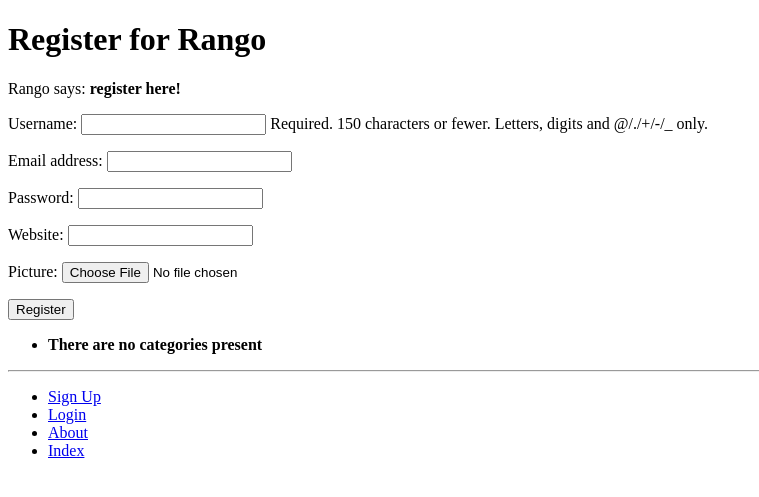
After one commit to andrewlblair/tango_that_i_bothered_to_test, a Django app: page /rango/register/ in a window 1280 px wide. The commit adds this page. Shown: the top 497 px of the page, without its empty margins (0-759 px from the left). Run offline with Django 3.2, Linux system fonts and the light colour scheme; data that the repository does not hold is empty.

Commit message:
Chapter 9 - user authentication, decorators, log in and out

```diff
--- a/rango/admin.py
+++ b/rango/admin.py
@@ -1,6 +1,6 @@
 from django.contrib import admin
 from rango.models import Category, Page
-
+from rango.models import UserProfile
 
 class PageAdmin(admin.ModelAdmin):
     list_display = ['title', 'category', 'url']
@@ -11,3 +11,4 @@ class CategoryAdmin(admin.ModelAdmin):
 # Register your models here.
 admin.site.register(Category,CategoryAdmin)
 admin.site.register(Page, PageAdmin)
+admin.site.register(UserProfile)
--- a/rango/forms.py
+++ b/rango/forms.py
@@ -1,5 +1,7 @@
 from django import forms
 from rango.models import Page, Category
+from django.contrib.auth.models import User
+from rango.models import UserProfile
 
 
 class CategoryForm(forms.ModelForm):
@@ -31,3 +33,17 @@ class PageForm(forms.ModelForm):
             cleaned_data['url'] = url
 
         return cleaned_data
+
+
+class UserForm(forms.ModelForm):
+    password = forms.CharField(widget=forms.PasswordInput())
+
+    class Meta:
+        model = User
+        fields = ('username', 'email', 'password',)
+
+
+class UserProfileForm(forms.ModelForm):
+    class Meta:
+        model = UserProfile
+        fields = ('website','picture',)
--- a/rango/models.py
+++ b/rango/models.py
@@ -1,5 +1,6 @@
 from django.db import models
 from django.template.defaultfilters import slugify
+from django.contrib.auth.models import User
 
 
 class Category(models.Model):
@@ -31,3 +32,12 @@ class Page(models.Model):
 
     def __str__(self):
         return self.title
+
+
+class UserProfile(models.Model):
+    user = models.OneToOneField(User, on_delete=models.CASCADE)
+    website = models.URLField(blank=True)
+    picture = models.ImageField(upload_to='profile_images', blank=True)
+
+    def __str__(self):
+        return self.user.username
--- a/rango/urls.py
+++ b/rango/urls.py
@@ -10,4 +10,8 @@ urlpatterns = [
          views.show_category, name='show_category'),
     path('add_category/', views.add_category, name="add_category"),
     path('category/<slug:category_name_slug>/add_page/', views.add_page, name="add_page"),
+    path('register/', views.register, name='register'),
+    path('login/', views.user_login, name="login"),
+    path('restricted/', views.restricted, name="restricted"),
+    path('logout/', views.user_logout, name='logout'),
 ]
--- a/rango/views.py
+++ b/rango/views.py
@@ -6,6 +6,10 @@ from rango.forms import CategoryForm
 from rango.forms import PageForm
 from django.shortcuts import redirect
 from django.urls import reverse
+from rango.forms import UserForm, UserProfileForm
+from django.contrib.auth import authenticate, login, logout
+from django.http import HttpResponse
+from django.contrib.auth.decorators import login_required
 
 def index(request):
     category_list = Category.objects.order_by('-likes')[:5]
@@ -25,6 +29,9 @@ def about(request):
 
 def show_category(request,category_name_slug):
     context_dict = {}
+    username = request.POST.get('username')
+    password = request.POST.get('password')
+    user = authenticate(username=username, password=password)
     try:
         category = Category.objects.get(slug=category_name_slug)
         pages = Page.objects.filter(category=category)
@@ -36,6 +43,7 @@ def show_category(request,category_name_slug):
     return render(request, 'rango/category.html', context=context_dict)
 
 
+@login_required()
 def add_category(request):
     form = CategoryForm()
     if request.method == 'POST':
@@ -48,6 +56,7 @@ def add_category(request):
     return render(request, 'rango/add_category.html', {'form': form})
 
 
+@login_required()
 def add_page(request, category_name_slug):
     try:
         category = Category.objects.get(slug=category_name_slug)
@@ -73,3 +82,63 @@ def add_page(request, category_name_slug):
                 print(form.errors)
     context_dict = {'form': form, 'category': category}
     return render(request, 'rango/add_page.html', context=context_dict)
+
+
+def register(request):
+    registered = False
+    if request.method == 'POST':
+        user_form = UserForm(request.POST)
+        profile_form = UserProfileForm(request.POST)
+        if user_form.is_valid() and profile_form.is_valid():
+            user = user_form.save()
+            user.set_password(user.password)
+            user.save()
+
+            profile = profile_form.save(commit=False)
+            profile.user = user
+
+            if 'picture' in request.FILES:
+                profile.picture = request.FILES['picture']
+
+            profile.save()
+            registered = True
+        else:
+            print(user_form.errors, profile_form.errors)
+    else:
+        user_form = UserForm()
+        profile_form = UserProfileForm()
+
+    return render(request,
+                  'rango/register.html',
+                  context = {'user_form': user_form,
+                             'profile_form': profile_form,
+                             'registered': registered})
+
+
+def user_login(request):
+    if request.method == 'POST':
+        username = request.POST.get('username')
+        password = request.POST.get('password')
+        user = authenticate(username=username, password=password)
+        if user:
+            if user.is_active:
+                login(request, user)
+                return redirect(reverse('rango:index'))
+            else:
+                return HttpResponse("Your Rango account is disabled.")
+        else:
+            print(f"Invalid login details: {username}, {password}")
+            return HttpResponse("Invalid login details supplied.")
+    else:
+        return render(request, 'rango/login.html')
+
+
+@login_required
+def restricted(request):
+    return render(request, 'rango/restricted.html')
+
+
+@login_required
+def user_logout(request):
+    logout(request)
+    return redirect(reverse('rango:index'))
--- a/tango_with_django_project/settings.py
+++ b/tango_with_django_project/settings.py
@@ -106,6 +106,12 @@ AUTH_PASSWORD_VALIDATORS = [
     },
 ]
 
+PASSWORD_HASHERS = (
+    'django.contrib.auth.hashers.PBKDF2PasswordHasher',
+    'django.contrib.auth.hashers.PBKDF2SHA1PasswordHasher',
+)
+
+LOGIN_URL = 'rango:login'
 
 # Internationalization
 # https://docs.djangoproject.com/en/2.2/topics/i18n/
--- a/templates/rango/base.html
+++ b/templates/rango/base.html
@@ -24,8 +24,14 @@
         <hr />
         <div>
             <ul>
-                <li><a href="{% url 'rango:add_category' %}">Add a New Category</a></li>
-
+                {% if user.is_authenticated %}
+                    <li><a href="{% url 'rango:add_category' %}">Add New Category</a></li>
+                    <li><a href="{% url 'rango:restricted' %}">Restricted Page</a></li>
+                    <li><a href="{% url 'rango:logout' %}">Logout</a></li>
+                {% else %}
+                    <li><a href="{% url 'rango:register' %}">Sign Up</a></li>
+                    <li><a href="{% url 'rango:login' %}">Login</a></li>
+                {% endif %}
                 <li><a href="{% url 'rango:about' %}">About</a></li>
                 <li><a href="{% url 'rango:index' %}">Index</a></li>
             </ul>
--- a/templates/rango/category.html
+++ b/templates/rango/category.html
@@ -21,7 +21,9 @@
         {% else %}
             <strong>No pages currently in category.</strong>
         {% endif %}
-        <a href="{% url 'rango:add_page' category.slug %}">Add a New Page</a><br />
+        {% if user.is_authenticated %}
+            <a href="{% url 'rango:add_page' category.slug %}">Add a New Page</a><br />
+        {% endif %}
     {% else %}
         The specified category does not exist.
     {% endif %}
--- /dev/null
+++ b/templates/rango/register.html
@@ -0,0 +1,22 @@
+{% extends 'rango/base.html' %}
+{% load staticfiles %}
+
+{% block title_block %}
+    Register
+{% endblock %}
+
+{% block body_block %}
+    <h1>Register for Rango</h1>
+    {% if registered %}
+        Rango says: <strong>thank you for registering!</strong>
+        <a href="{% url 'rango:index' %}">Return to the homepage.</a><br />
+    {% else %}
+        Rango says: <strong>register here!</strong><br />
+        <form id=user_form" method="post" action="{% url 'rango:register' %}" enctype="multipart/form-data">
+            {% csrf_token %}
+            {{ user_form.as_p }}
+            {{ profile_form.as_p }}
+            <input type="submit" name="submit" value="Register" />
+        </form>
+    {% endif %}
+{% endblock %}
```
Also changed, not shown: templates/rango/index.html (+6 -1 lines), templates/rango/login.html (added, +18 -0 lines), templates/rango/restricted.html (added, +10 -0 lines), media/profile_images/gem2.png (added), rango/migrations/0005_userprofile.py (added).
